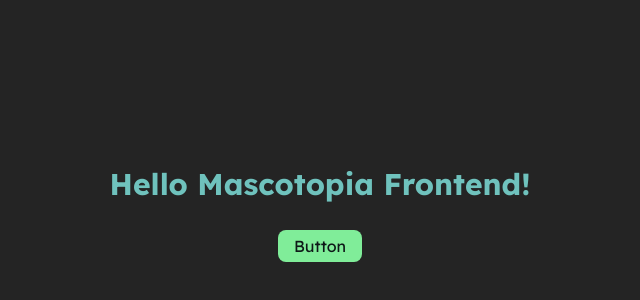
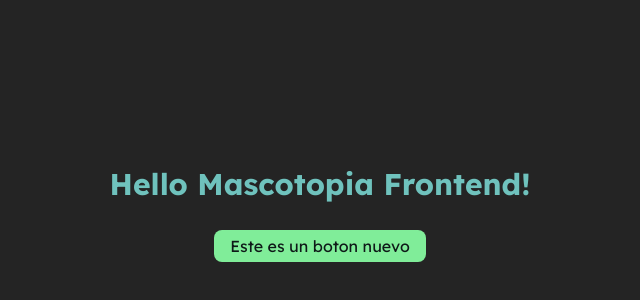
Before and after one commit to mquintanau/mascotopia_fe, a React (Vite) app in the folder view/: page / in a window 1280 px wide. Shown: the part 200-500 px from the top of the page, without its empty margins (320-960 px from the left). Built offline with nearby package versions, Linux system fonts and the light colour scheme.

Commit message:
Añade propiedades a boton básico

```diff
--- a/view/src/App.jsx
+++ b/view/src/App.jsx
@@ -7,7 +7,14 @@ function App() {
       <h1 className="m-4 p-3 text-3xl font-bold text-secondary">
         Hello Mascotopia Frontend!
       </h1>
-      <Button />
+      <Button
+        backgroundColor="bg-primary"
+        onClick={() => {
+          console.log("Click en botón!");
+        }}
+      >
+        Este es un boton nuevo
+      </Button>
     </>
   );
 }
--- a/view/src/components/Button/Button.jsx
+++ b/view/src/components/Button/Button.jsx
@@ -1,9 +1,12 @@
 import React from "react";
 
-const Button = () => {
+const Button = ({ backgroundColor = "bg-main", onClick, children }) => {
   return (
-    <button className="rounded-lg bg-primary px-4 py-1 text-black hover:bg-main hover:text-primary">
-      Button
+    <button
+      className={`rounded-lg px-4 py-1 text-black hover:bg-main hover:text-primary ${backgroundColor}`}
+      onClick={onClick}
+    >
+      {children}
     </button>
   );
 };
```
